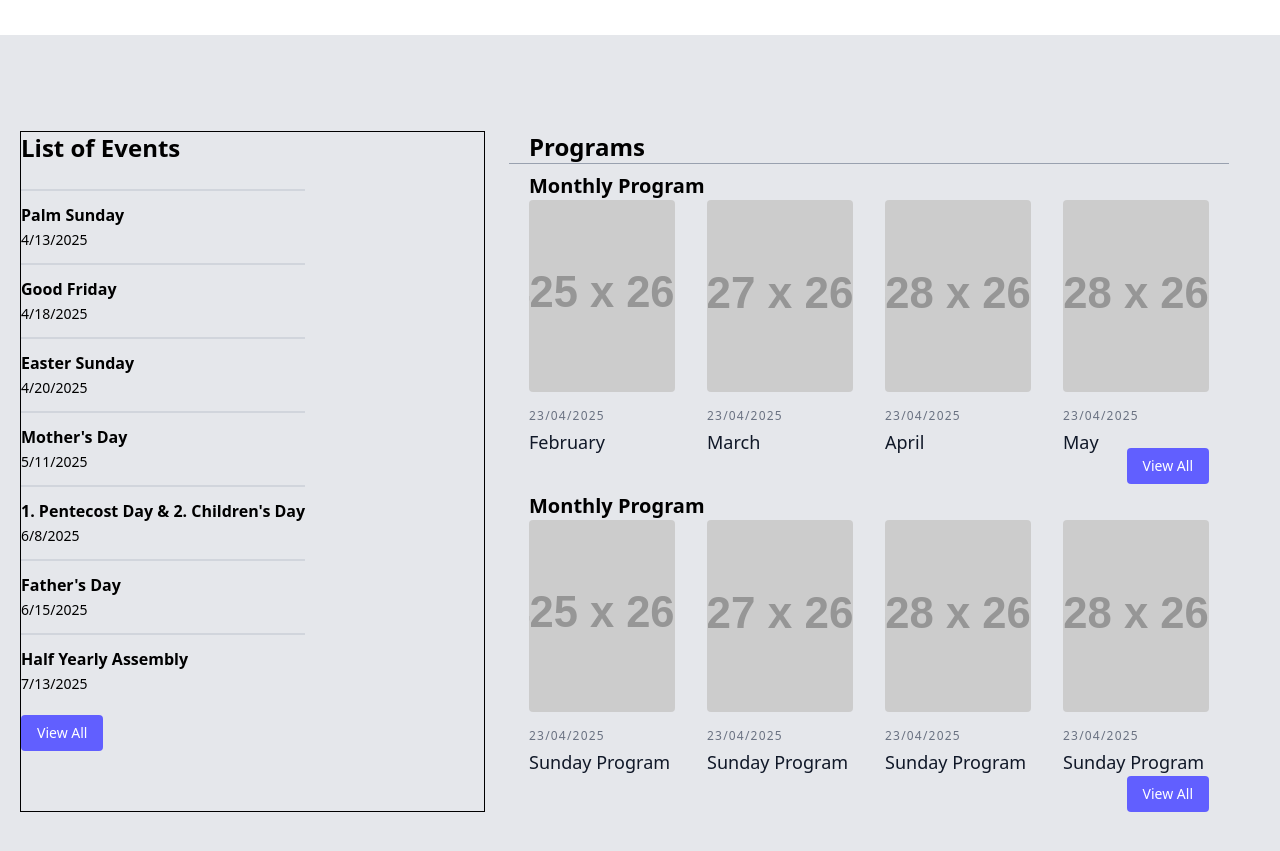
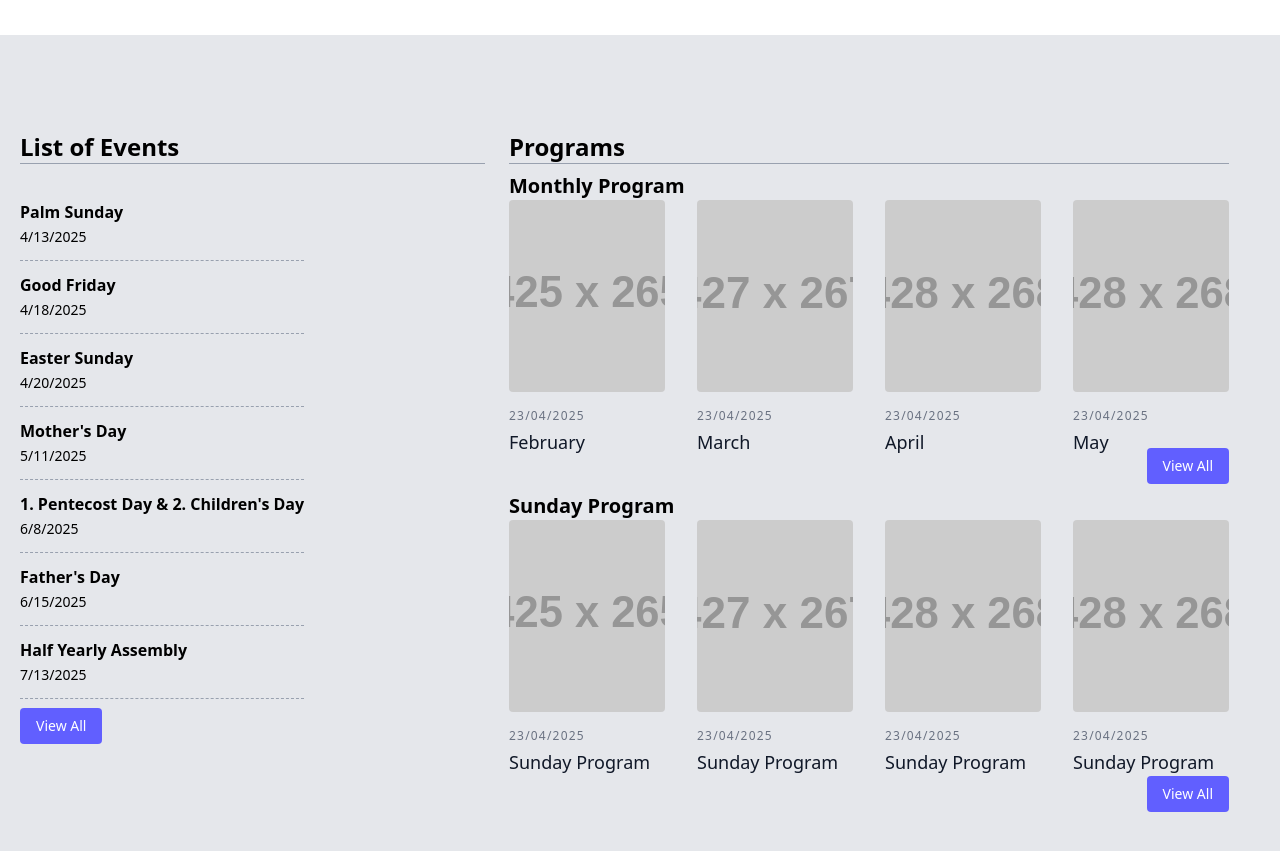
Before and after one commit to EimiTech-Innovations/kwsb, a React (Vite) app: page / in a window 1280 px wide. Shown: the part 940-1791 px from the top of the page. Built offline with nearby package versions, Linux system fonts and the light colour scheme.

Commit message:
fix: events layout

```diff
--- a/src/components/feed/Events.tsx
+++ b/src/components/feed/Events.tsx
@@ -8,14 +8,15 @@ const Events = ({ events }: Props) => {
     return (
         <div>
 
-            <ul>
+            <ul className="w-full">
                 {events.map((event) => (
                     <>
-                        <hr className="border border-gray-300" />
+
                         <li key={event.id} className="py-3">
                             <strong>{event.eventName}</strong> <br />
                             <span className="text-sm">{event.eventDate.toLocaleDateString()}</span>
                         </li>
+                        <hr className="border-b-0 border-gray-400 border-dashed" />
 
                     </>
 
--- a/src/components/feed/Feed.tsx
+++ b/src/components/feed/Feed.tsx
@@ -10,9 +10,10 @@ const Feed = () => {
         <section className="  bg-gray-200">
             <div className="container px-5 py-24 mx-auto flex flex-wrap-reverse md:flex-nowrap">
 
-                <div className="w-3/8 border border-dark-300">
+                <div className="w-3/8">
                     <h3 className="text-2xl font-bold">List of Events</h3>
-                    <div className="flex md:mt-4 mt-6 border-t border-gray-200 py-2">
+                    <hr className="px-5 border-b-0 border-gray-400" />
+                    <div className="flex md:mt-4 mt-6 border-b border-gray-200 py-2">
                         <Events events={events.slice(0, 7)} />
 
 
@@ -22,7 +23,7 @@ const Feed = () => {
 
                 <div className="md:w-3/5 md:pl-6">
 
-                    <h3 className="px-5 text-2xl font-bold">Programs</h3>
+                    <h3 className=" text-2xl font-bold">Programs</h3>
                     <hr className="px-5 border-b-0 border-gray-400" />
                     <MonthlyProgram />
                     <SundayProgram />
--- a/src/components/feed/MonthlyProgram.tsx
+++ b/src/components/feed/MonthlyProgram.tsx
@@ -4,7 +4,7 @@ import { Button } from "../ui/button"
 const MonthlyProgram = () => {
     return (
         <section className=" body-font">
-            <div className="container px-5 mx-auto py-2">
+            <div className="container mx-auto py-2">
                 <h3 className="text-xl font-bold">Monthly Program</h3>
                 <div className="flex flex-wrap -m-4">
                     <div className="lg:w-1/4 md:w-1/2 p-4 w-full">
--- a/src/components/feed/SundayProgram.tsx
+++ b/src/components/feed/SundayProgram.tsx
@@ -4,8 +4,8 @@ import { Button } from "../ui/button"
 const SundayProgram = () => {
     return (
         <section className=" body-font">
-            <div className="container px-5 mx-auto py-2">
-                <h3 className="text-xl font-bold">Monthly Program</h3>
+            <div className="container mx-auto py-2">
+                <h3 className="text-xl font-bold">Sunday Program</h3>
                 <div className="flex flex-wrap -m-4">
                     <div className="lg:w-1/4 md:w-1/2 p-4 w-full">
                         <a className="block relative h-48 rounded overflow-hidden">
```
